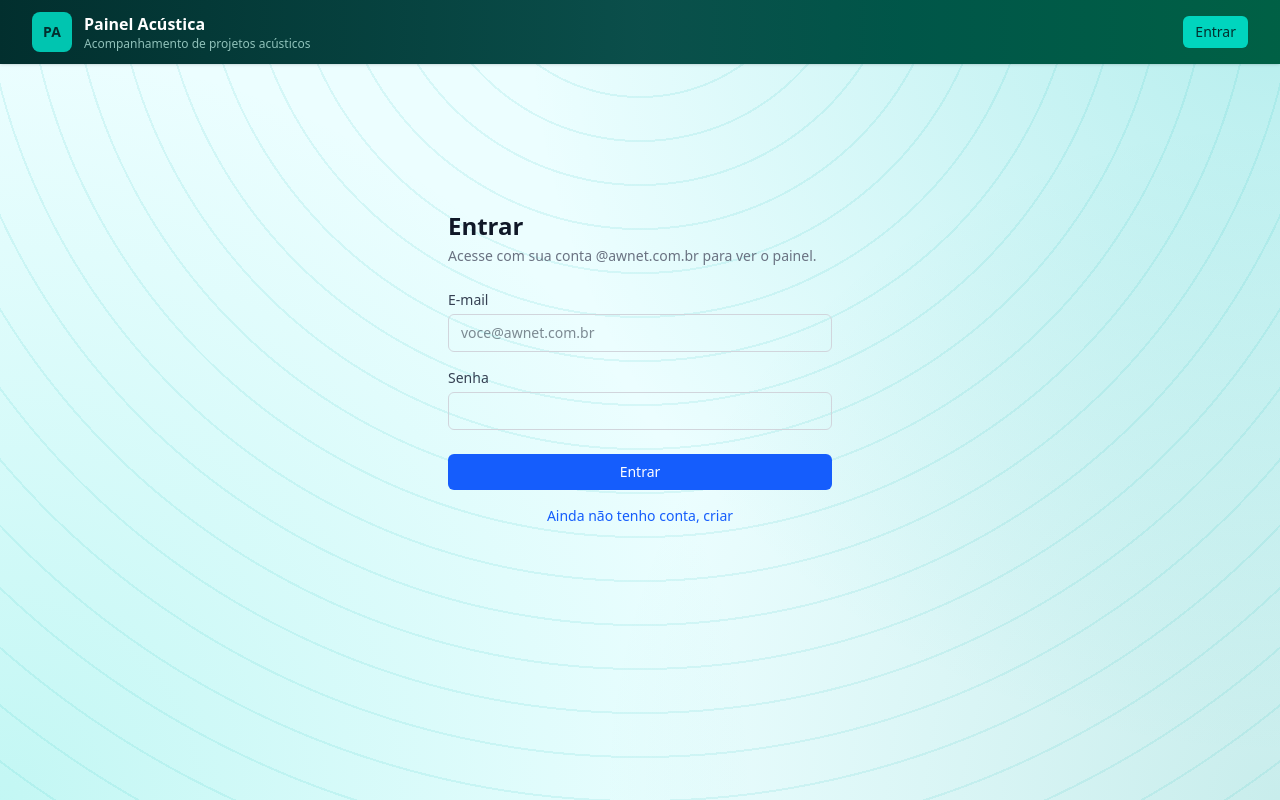
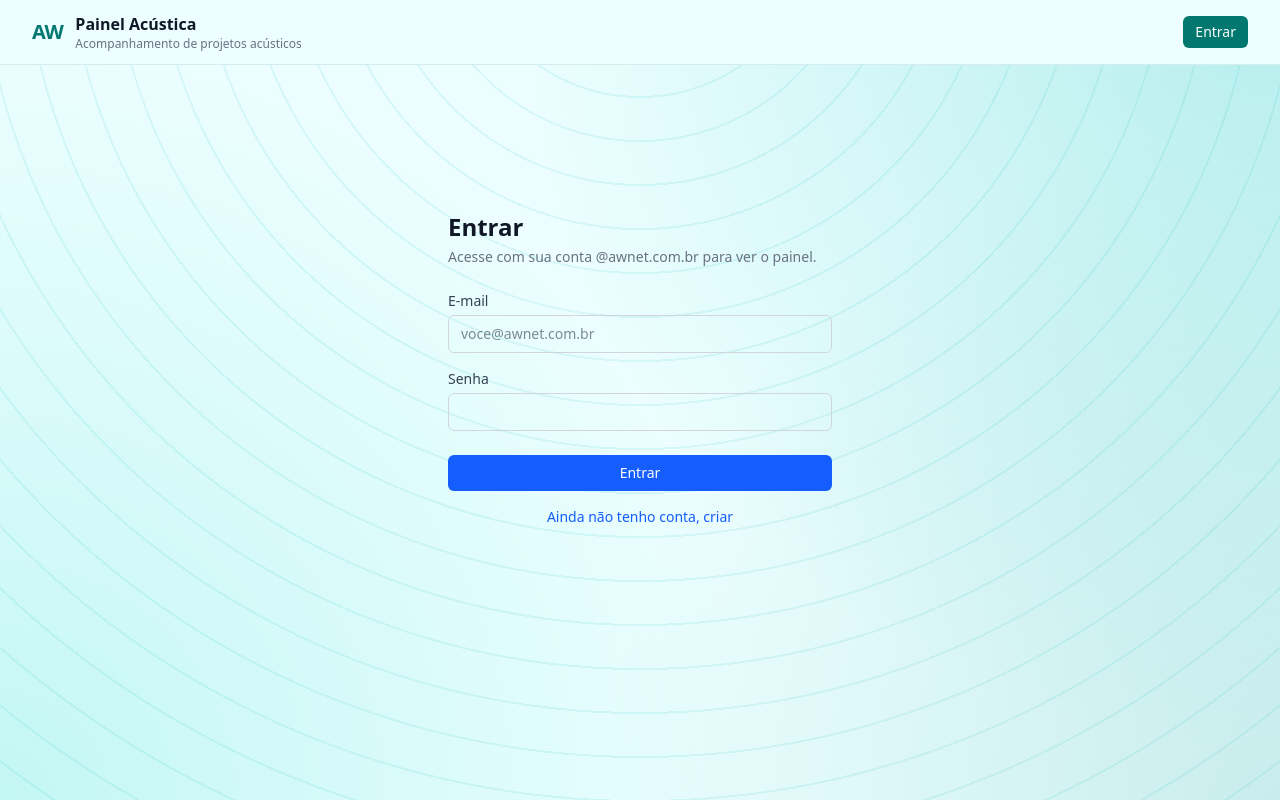
Before and after one commit to milamlopesf/ac-stica, a Next.js app: page /login in a window 1280 px wide. Built offline with nearby package versions, Linux system fonts and the light colour scheme; no server answers.

Commit message:
Ajusta cabeçalho para cor sólida do fundo e troca logo para "AW"
Remove o gradiente escuro do header, usando o mesmo tom de fundo do app
em cor sólida, com texto escuro para contraste e o logo "AW" sem caixa.

```diff
--- a/components/layout/Header.tsx
+++ b/components/layout/Header.tsx
@@ -5,15 +5,13 @@ import { NavLinks } from './NavLinks'
 
 export function Header({ session }: { session: SessionInfo }) {
   return (
-    <header className="bg-gradient-to-r from-teal-950 via-teal-900 to-emerald-800 shadow-sm">
+    <header className="bg-cyan-50 border-b border-teal-900/10">
       <div className="mx-auto flex w-full max-w-[1600px] items-center justify-between gap-4 px-4 py-3 sm:px-6 lg:px-8">
         <Link href="/projetos" className="flex items-center gap-3">
-          <span className="flex h-10 w-10 shrink-0 items-center justify-center rounded-lg bg-teal-400/90 text-sm font-bold text-teal-950">
-            PA
-          </span>
+          <span className="text-xl font-bold tracking-tight text-teal-700">AW</span>
           <span className="flex flex-col leading-tight">
-            <span className="text-base font-semibold text-white">Painel Acústica</span>
-            <span className="hidden text-xs text-teal-100/70 sm:inline">
+            <span className="text-base font-semibold text-gray-900">Painel Acústica</span>
+            <span className="hidden text-xs text-gray-500 sm:inline">
               Acompanhamento de projetos acústicos
             </span>
           </span>
@@ -22,13 +20,13 @@ export function Header({ session }: { session: SessionInfo }) {
         <div className="flex items-center gap-3">
           {session.userId ? (
             <>
-              <span className="hidden text-sm text-teal-100/80 sm:inline">
+              <span className="hidden text-sm text-gray-500 sm:inline">
                 {session.email} · {session.isEditor ? 'editor' : 'viewer'}
               </span>
               <form action={logout}>
                 <button
                   type="submit"
-                  className="rounded-md border border-white/20 bg-white/5 px-3 py-1.5 text-sm font-medium text-white hover:bg-white/10"
+                  className="rounded-md border border-gray-300 bg-white px-3 py-1.5 text-sm font-medium text-gray-700 hover:bg-gray-50"
                 >
                   Sair
                 </button>
@@ -37,7 +35,7 @@ export function Header({ session }: { session: SessionInfo }) {
           ) : (
             <Link
               href="/login"
-              className="rounded-md bg-teal-400 px-3 py-1.5 text-sm font-medium text-teal-950 hover:bg-teal-300"
+              className="rounded-md bg-teal-700 px-3 py-1.5 text-sm font-medium text-white hover:bg-teal-800"
             >
               Entrar
             </Link>
@@ -46,7 +44,7 @@ export function Header({ session }: { session: SessionInfo }) {
       </div>
 
       {session.userId && (
-        <div className="border-t border-white/10 bg-white">
+        <div className="border-t border-teal-900/10 bg-white">
           <div className="mx-auto w-full max-w-[1600px] px-4 sm:px-6 lg:px-8">
             <NavLinks isEditor={session.isEditor} />
           </div>
```
